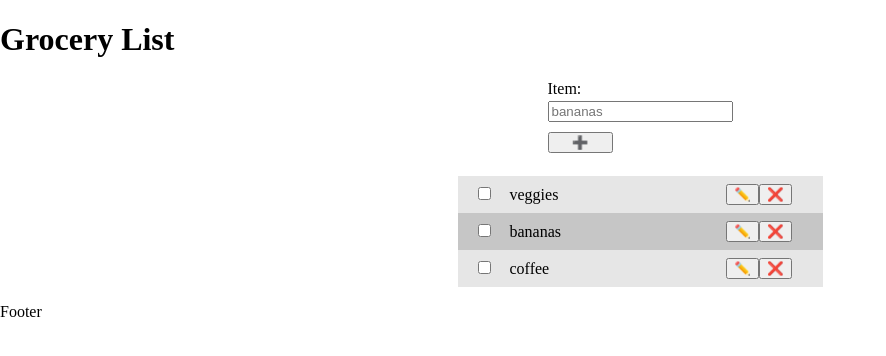
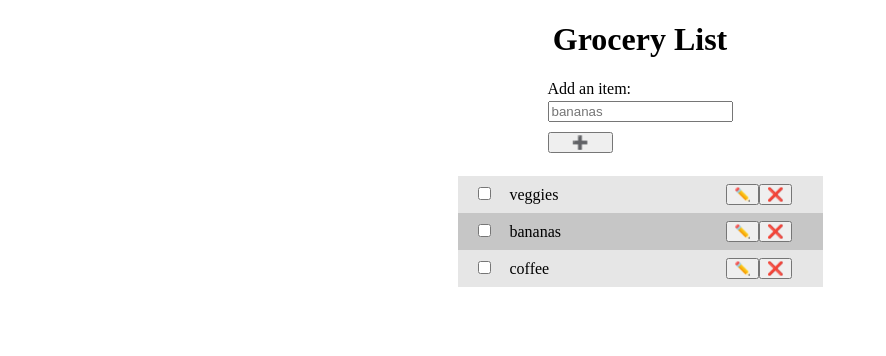
Before and after one commit to ryanflitcroft/shopping-list-reducer, a React app: page / in a window 1280 px wide. Shown: the top 356 px of the page, without its empty margins (0-886 px from the left). Built offline with nearby package versions, Linux system fonts and the light colour scheme; the HTML template or start-up script is replaced by a standard one.

Commit message:
update styles

```diff
--- a/src/App.css
+++ b/src/App.css
@@ -11,6 +11,11 @@ body,
   padding: 0;
 }
 
+header {
+  display: flex;
+  justify-content: center;
+}
+
 main {
   width: 100%;
   display: flex;
--- a/src/Footer/Footer.jsx
+++ b/src/Footer/Footer.jsx
@@ -1,5 +1,5 @@
 import React from 'react';
 
 export default function Footer() {
-  return <footer>Footer</footer>;
+  return <footer></footer>;
 }
--- a/src/components/ItemForm/ItemForm.jsx
+++ b/src/components/ItemForm/ItemForm.jsx
@@ -17,7 +17,7 @@ export default function ItemForm({ addListItem }) {
   return (
     <>
       <form className={Styles.itemForm} onSubmit={handleSubmit}>
-        <label htmlFor="item">Item:</label>
+        <label htmlFor="item">Add an item:</label>
         <input
           type="text"
           name="item"
```
